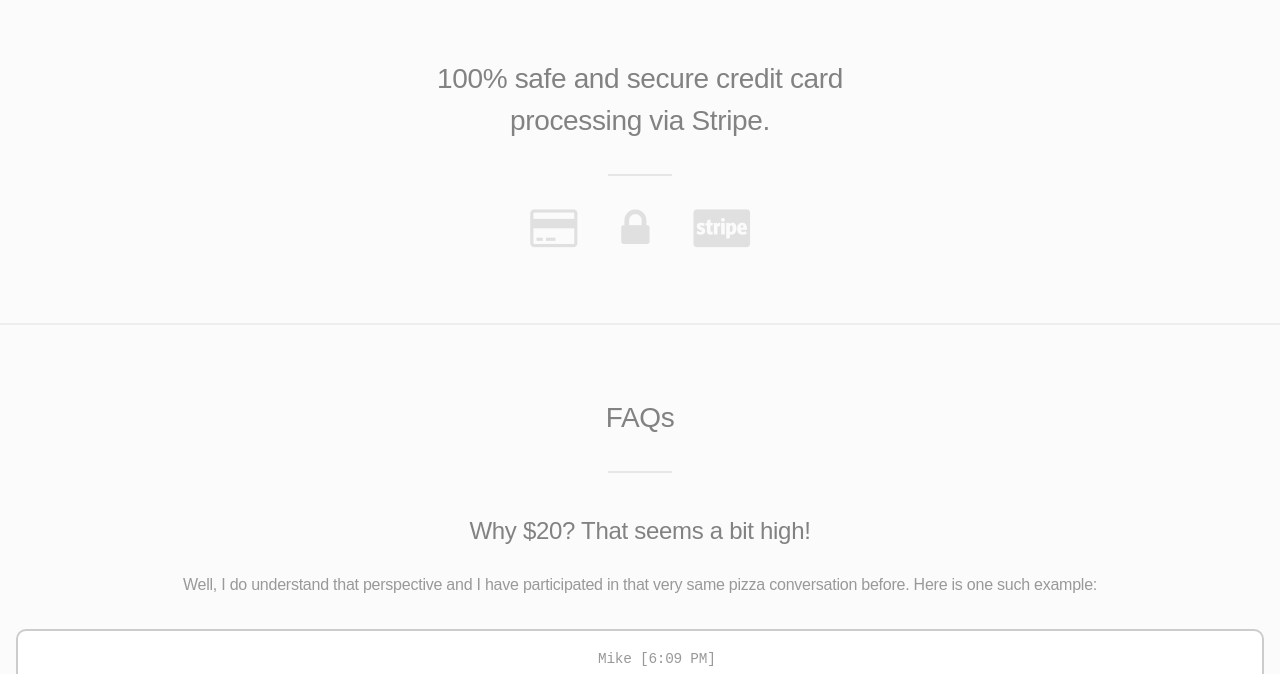
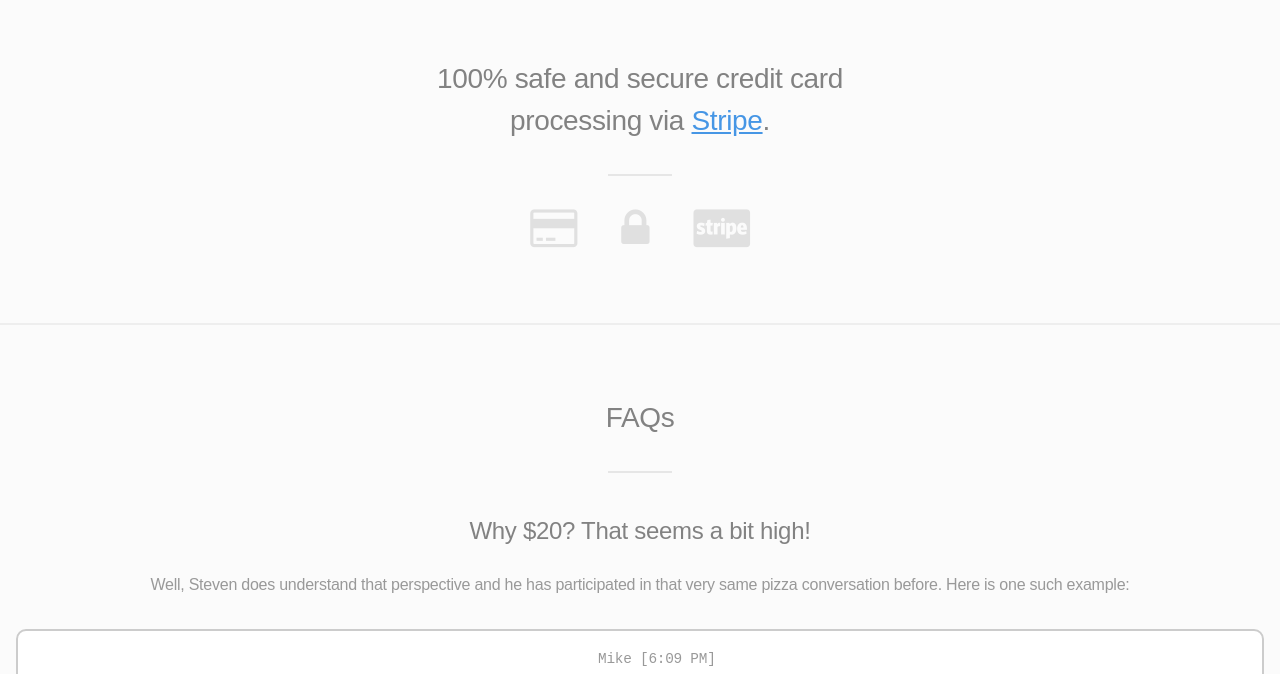
Before and after one commit to stevenmaguire/steven.pizza, a Jekyll site: the page built from index.html, in a window 1280 px wide. Shown: the part 914-1588 px from the top of the page. Built offline with Jekyll 4.4.1, drawn with Linux system fonts in a browser that asks for light colours.

Commit message:
Update color of links in headers

```diff
--- a/css/main.scss
+++ b/css/main.scss
@@ -67,6 +67,14 @@
     @import 'layout/main';
     @import 'layout/footer';
 
+header h2 a {
+    text-decoration: underline;
+    color: #4696e5 !important;
+    &:hover {
+        color: #74b0ec !important;
+    }
+}
+
 pre {
     margin: 1rem;
     padding: 1rem;
--- a/index.html
+++ b/index.html
@@ -26,7 +26,7 @@ layout: default
     <h2>FAQs</h2>
   </header>
   <h3>Why $20? That seems a bit high!</h3>
-  <p>Well, I do understand that perspective and I have participated in that very same pizza conversation before. Here is one such example:</p>
+  <p>Well, Steven does understand that perspective and he has participated in that very same pizza conversation before. Here is one such example:</p>
   <pre>
     Mike [6:09 PM]
     I gotta say $20 is a bit steep for pizza - that's more like buy Steven 2 pizzas and a coke
```
